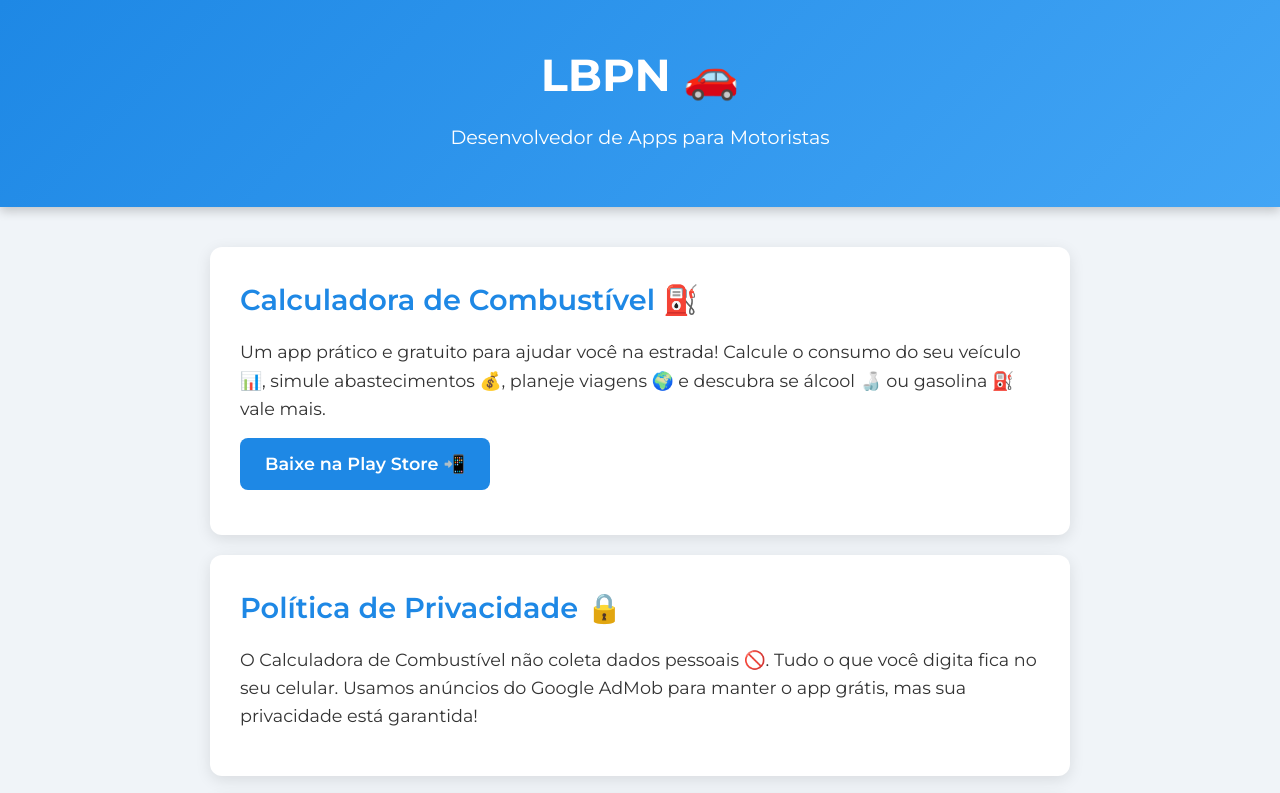
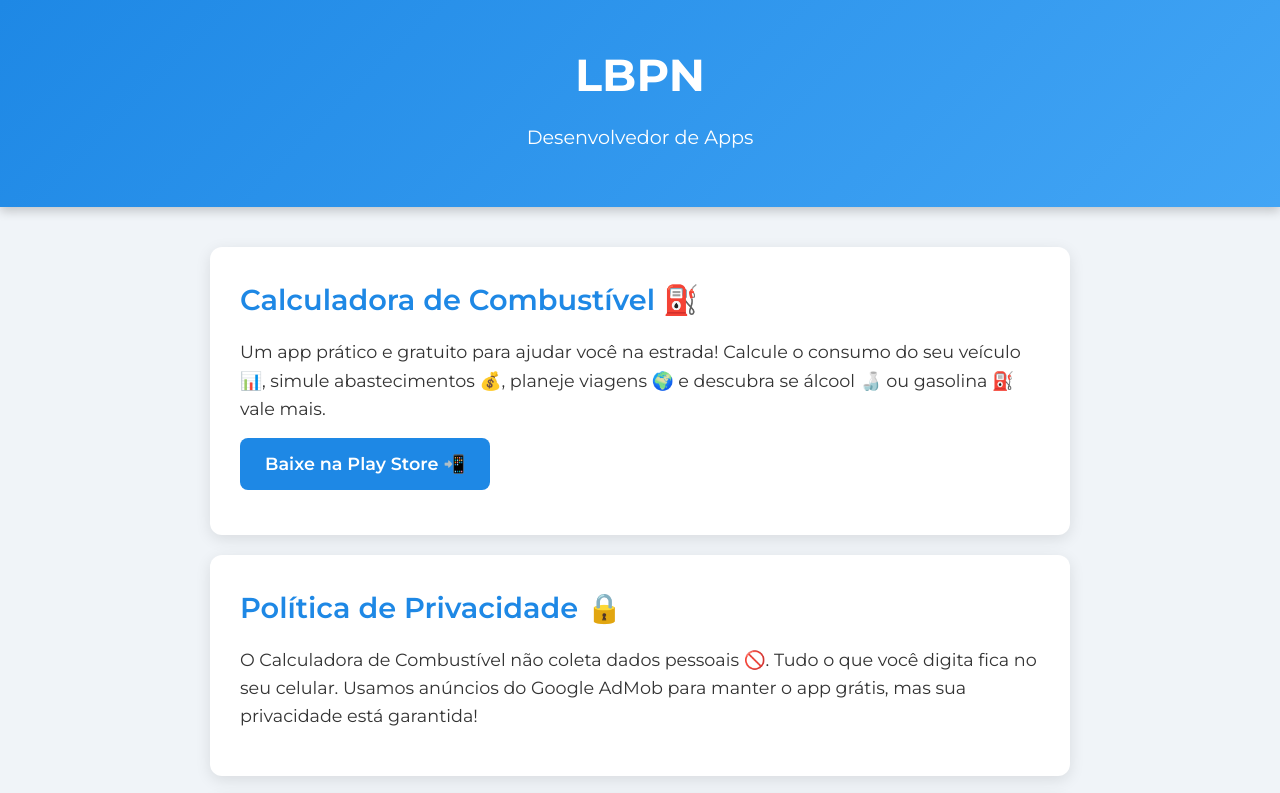
Before and after one commit to lbpn/lbpn.github.io, a plain HTML site: page index.html in a window 1280 px wide. Shown: the top 793 px of the page. Drawn offline with Linux system fonts and the light colour scheme.

Commit message:
index.html

```diff
--- a/index.html
+++ b/index.html
@@ -109,8 +109,8 @@
 </head>
 <body>
     <header>
-        <h1>LBPN 🚗</h1>
-        <p>Desenvolvedor de Apps para Motoristas</p>
+        <h1>LBPN</h1>
+        <p>Desenvolvedor de Apps</p>
     </header>
 
     <div class="container">
```
